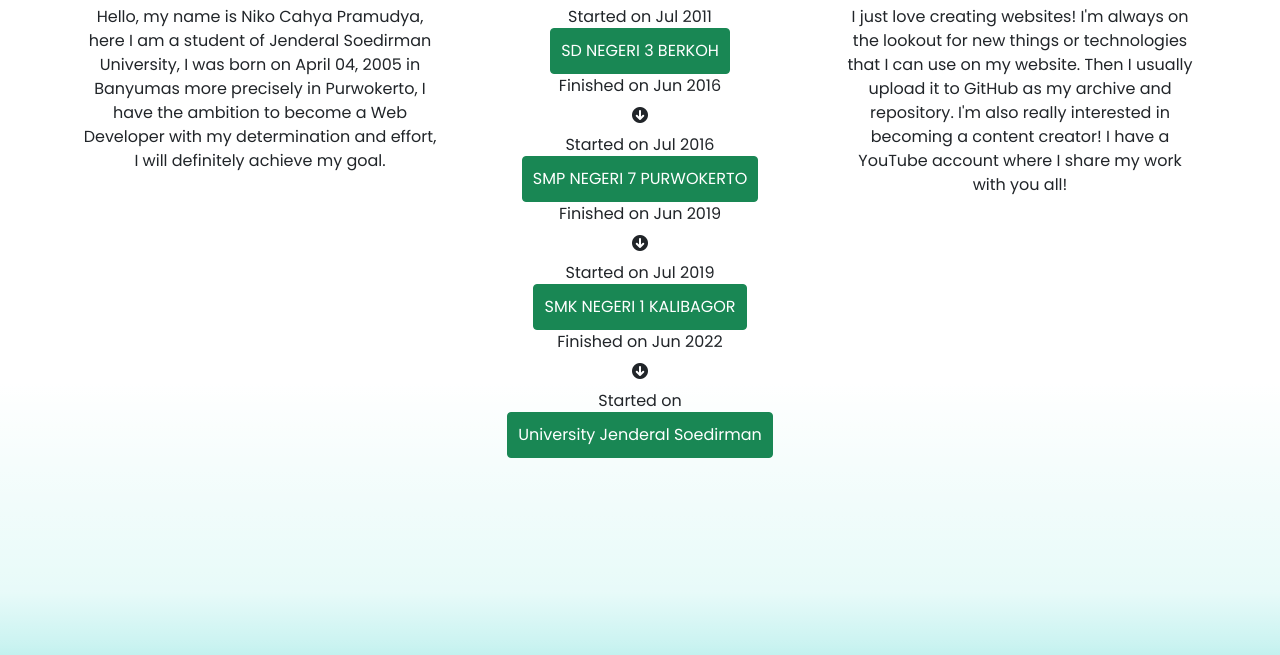
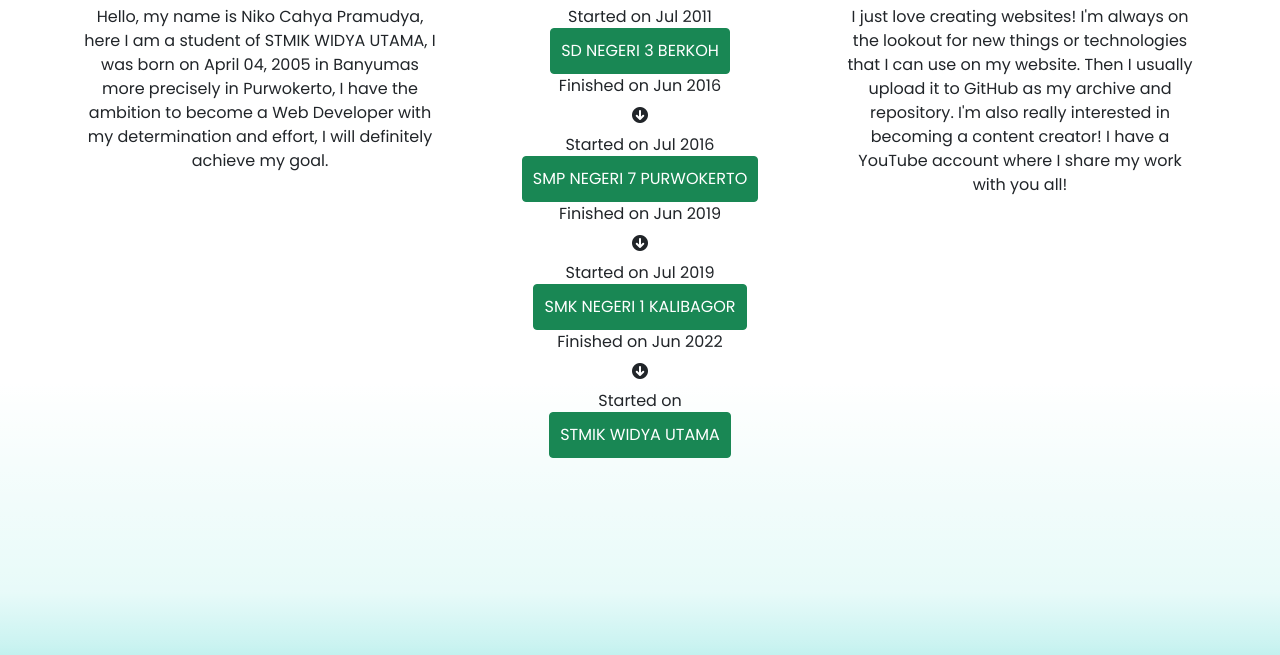
Before and after one commit to NikkkDevvv/Profile, a plain HTML site: page index.html in a window 1280 px wide. Shown: the part 810-1465 px from the top of the page. Drawn offline with nearby package versions, Linux system fonts and the light colour scheme; a web font is replaced by a local one.

Commit message:
index.html

```diff
--- a/index.html
+++ b/index.html
@@ -158,7 +158,7 @@
                 data-aos-duration="800"
                 class="col-sm-4 mb-2">
                 Hello, my name is Niko Cahya Pramudya,
-                here I am a student of Jenderal Soedirman University,
+                here I am a student of STMIK WIDYA UTAMA,
                 I was born on April 04, 2005 in Banyumas more precisely in Purwokerto,
                 I have the ambition to become a Web Developer with my determination and effort,
                 I will definitely achieve my goal.
@@ -341,7 +341,7 @@
                     data-bs-toggle="modal"
                     data-bs-target="#exampleModal4"
                   >
-                    University Jenderal Soedirman
+                    STMIK WIDYA UTAMA
                   </button>
 
                   <!-- Modal -->
```
